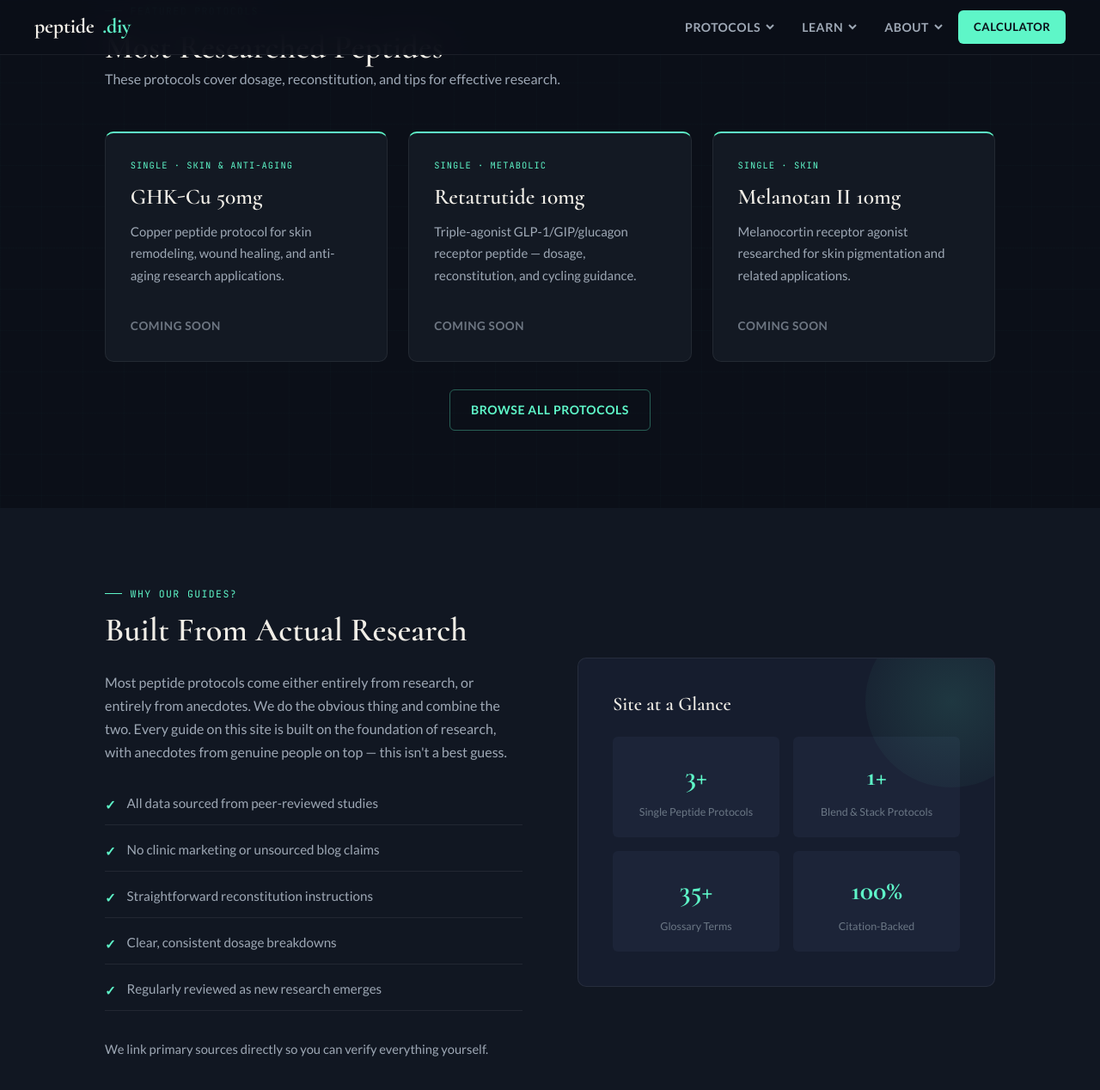
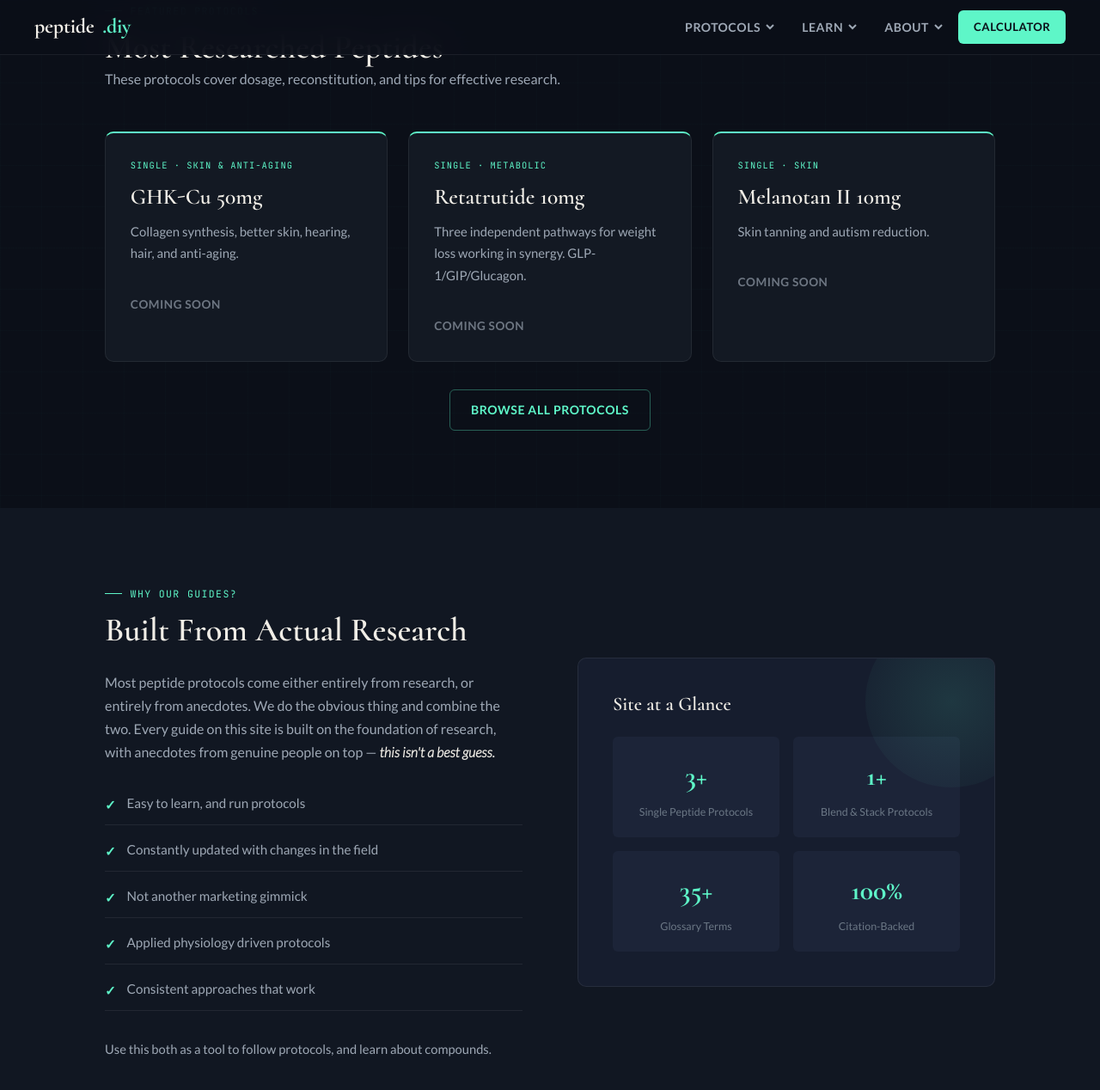
Before and after one commit to FletcherPoole/peptide.diy, a Jekyll site: the page built from index.html, in a window 1280 px wide and 1400 px high, scrolled down 652 px. Shown: the top 1268 px of the window at 86% size. Built offline with Jekyll 4.4.1, drawn with Linux system fonts in a browser that asks for light colours.

Commit message:
Update home copy, fix essential guide cards, set protocols to 3+

```diff
--- a/index.html
+++ b/index.html
@@ -19,7 +19,7 @@
         <div class="hero-visual">
           <div class="hero-card">
             <div class="hc-label">Protocols Available</div>
-            <div class="hc-val">n.a.</div>
+            <div class="hc-val">3+</div>
             <div class="hc-sub">Protocols available</div>
             <div class="hc-bar"><div class="hc-fill" style="--w:85%"></div></div>
           </div>
@@ -54,19 +54,19 @@
         <div class="card card-accent">
           <div class="card-label">Single · Skin &amp; Anti-Aging</div>
           <h3>GHK-Cu 50mg</h3>
-          <p>Copper peptide protocol for skin remodeling, wound healing, and anti-aging research applications.</p>
+          <p>Collagen synthesis, better skin, hearing, hair, and anti-aging.</p>
           <a class="card-link coming-soon" href="{{ '/ghk-cu-50mg.html' | relative_url }}" onclick="return false;" aria-disabled="true" tabindex="-1">Coming soon</a>
         </div>
         <div class="card card-accent">
           <div class="card-label">Single · Metabolic</div>
           <h3>Retatrutide 10mg</h3>
-          <p>Triple-agonist GLP-1/GIP/glucagon receptor peptide — dosage, reconstitution, and cycling guidance.</p>
+          <p>Three independent pathways for weight loss working in synergy. GLP-1/GIP/Glucagon.</p>
           <a class="card-link coming-soon" href="{{ '/retatrutide-10mg.html' | relative_url }}" onclick="return false;" aria-disabled="true" tabindex="-1">Coming soon</a>
         </div>
         <div class="card card-accent">
           <div class="card-label">Single · Skin</div>
           <h3>Melanotan II 10mg</h3>
-          <p>Melanocortin receptor agonist researched for skin pigmentation and related applications.</p>
+          <p>Skin tanning and autism reduction.</p>
           <a class="card-link coming-soon" href="{{ '/melanotan2-10mg.html' | relative_url }}" onclick="return false;" aria-disabled="true" tabindex="-1">Coming soon</a>
         </div>
       </div>
@@ -85,15 +85,15 @@
             <div class="eyebrow">Why Our Guides?</div>
             <h2>Built From Actual Research</h2>
           </div>
-          <p style="color:var(--text2)">Most peptide protocols come either entirely from research, or entirely from anecdotes. We do the obvious thing and combine the two. Every guide on this site is built on the foundation of research, with anecdotes from genuine people on top — this isn't a best guess.</p>
+          <p style="color:var(--text2)">Most peptide protocols come either entirely from research, or entirely from anecdotes. We do the obvious thing and combine the two. Every guide on this site is built on the foundation of research, with anecdotes from genuine people on top — <strong><em>this isn't a best guess.</em></strong></p>
           <ul class="why-points">
-            <li>All data sourced from peer-reviewed studies</li>
-            <li>No clinic marketing or unsourced blog claims</li>
-            <li>Straightforward reconstitution instructions</li>
-            <li>Clear, consistent dosage breakdowns</li>
-            <li>Regularly reviewed as new research emerges</li>
+            <li>Easy to learn, and run protocols</li>
+            <li>Constantly updated with changes in the field</li>
+            <li>Not another marketing gimmick</li>
+            <li>Applied physiology driven protocols</li>
+            <li>Consistent approaches that work</li>
           </ul>
-          <p style="color:var(--text2);font-size:.92rem">We link primary sources directly so you can verify everything yourself.</p>
+          <p style="color:var(--text2);font-size:.92rem">Use this both as a tool to follow protocols, and learn about compounds.</p>
         </div>
         <div class="why-img">
           <h3 style="margin-bottom:1rem;font-size:1.4rem">Site at a Glance</h3>
@@ -117,24 +117,24 @@
         <p>These guides cover the fundamentals every researcher needs.</p>
       </div>
       <div class="grid-3">
-        <a class="card" style="cursor:pointer" href="{{ '/beginners-guide.html' | relative_url }}">
-          <div class="card-label">Foundation</a>
+        <a class="card" href="{{ '/beginners-guide.html' | relative_url }}">
+          <div class="card-label">Foundation</div>
           <h3>Beginner's Guide to Peptides</h3>
           <p>What peptides are, how they work, major categories, handling basics, and how to use this site.</p>
-          <a class="card-link">Read the Guide →</a>
-        </div>
-        <a class="card" style="cursor:pointer" href="{{ '/reconstitution-guide.html' | relative_url }}">
-          <div class="card-label">Technique</a>
+          <span class="card-link">Read the Guide →</span>
+        </a>
+        <a class="card" href="{{ '/reconstitution-guide.html' | relative_url }}">
+          <div class="card-label">Technique</div>
           <h3>How to Reconstitute Peptides</h3>
           <p>Step-by-step reconstitution process, BAC water selection, concentration math, and worked examples.</p>
-          <a class="card-link">Read the Guide →</a>
-        </div>
-        <a class="card" style="cursor:pointer" href="{{ '/syringe-guide.html' | relative_url }}">
-          <div class="card-label">Measurement</a>
+          <span class="card-link">Read the Guide →</span>
+        </a>
+        <a class="card" href="{{ '/syringe-guide.html' | relative_url }}">
+          <div class="card-label">Measurement</div>
           <h3>Syringe & Measurement Guide</h3>
           <p>How to read U-100, U-50, and U-20 syringes. IU vs mg vs mcg vs syringe units explained.</p>
-          <a class="card-link">Read the Guide →</a>
-        </div>
+          <span class="card-link">Read the Guide →</span>
+        </a>
       </div>
     </div>
   </section>
```
